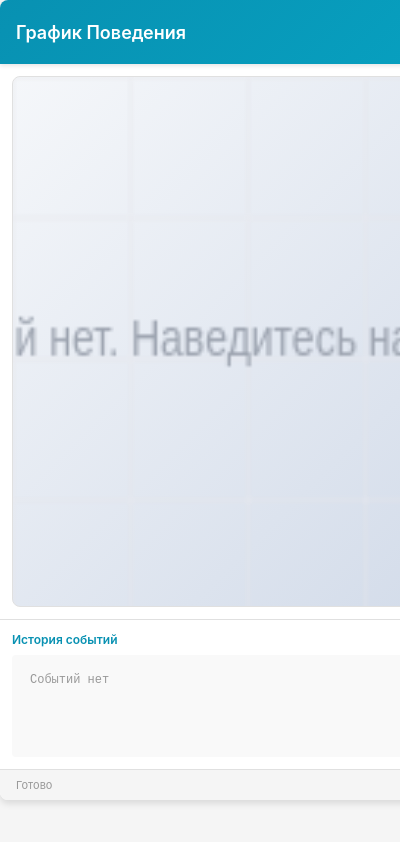
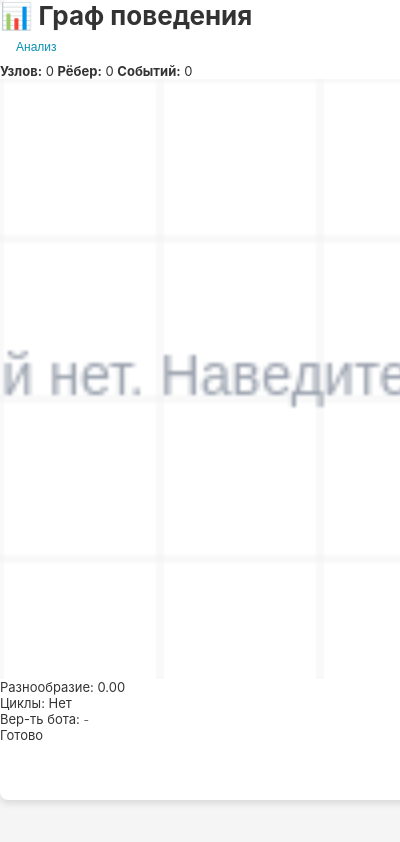
Before and after one commit to vozzhaevsn/JS_ITMO, a browser extension: page analis/src/ui/popup.html in a window 400 px wide. Shown: the top 842 px of the page. Drawn offline with Linux system fonts and the light colour scheme.

Commit message:
fix: 📐 компактный интерфейс popup - все элементы видны без скроллинга (400x600px)

```diff
--- a/analis/src/ui/popup.html
+++ b/analis/src/ui/popup.html
@@ -5,106 +5,57 @@
     <meta name="viewport" content="width=device-width, initial-scale=1.0">
     <title>Анализатор Поведения</title>
     <link rel="stylesheet" href="popup.css">
-    <style>
-        /* Встроенные стили для совместимости с Comet */
-        #graphCanvas {
-            background: linear-gradient(135deg, #f5f7fa 0%, #c3cfe2 100%);
-            border-radius: 8px;
-            margin: 0;
-            padding: 0;
-        }
-    </style>
 </head>
 <body>
     <div class="container">
-        <!-- Навигация -->
-        <div class="navbar">
-            <h1>График Поведения</h1>
-            <div class="controls">
-                <button id="btnAnalyze" class="btn btn-primary">Анализировать</button>
-                <button id="btnExport" class="btn btn-secondary">Экспорт</button>
-                <button id="btnClear" class="btn btn-secondary">Очистить</button>
+        <!-- Заголовок с кнопками -->
+        <div class="header">
+            <h1>📊 Граф поведения</h1>
+            <div class="btn-group">
+                <button id="btnAnalyze" class="btn btn-small btn-primary" title="Анализировать">Анализ</button>
+                <button id="btnExport" class="btn btn-small btn-secondary" title="Экспорт">Экспорт</button>
+                <button id="btnClear" class="btn btn-small btn-secondary" title="Очистить">✕</button>
             </div>
         </div>
 
-        <!-- Основное содержимое -->
-        <div class="main-content">
-            <!-- График (canvas вместо Cytoscape для совместимости) -->
-            <canvas id="graphCanvas" class="graph-container"></canvas>
+        <!-- Компактная информация -->
+        <div class="info-bar">
+            <span class="info-item">
+                <strong>Узлов:</strong> <span id="nodeCount">0</span>
+            </span>
+            <span class="info-item">
+                <strong>Рёбер:</strong> <span id="edgeCount">0</span>
+            </span>
+            <span class="info-item">
+                <strong>Событий:</strong> <span id="eventCount">0</span>
+            </span>
+        </div>
 
-            <!-- Панель информации -->
-            <div class="sidebar">
-                <div class="panel">
-                    <h3>ИНФОРМАЦИЯ СЕССИИ</h3>
-                    <div class="info-group">
-                        <label>Узлов:</label>
-                        <span id="nodeCount">0</span>
-                    </div>
-                    <div class="info-group">
-                        <label>Рёбер:</label>
-                        <span id="edgeCount">0</span>
-                    </div>
-                    <div class="info-group">
-                        <label>Событий:</label>
-                        <span id="eventCount">0</span>
-                    </div>
-                    <div class="info-group">
-                        <label>Время:</label>
-                        <span id="duration">0с</span>
-                    </div>
-                </div>
+        <!-- График (основной элемент) -->
+        <canvas id="graphCanvas" class="graph"></canvas>
 
-                <div class="panel">
-                    <h3>КЛАССИФИКАЦИЯ</h3>
-                    <div class="classification">
-                        <div id="classResult" class="class-badge">-</div>
-                        <div id="confidence" class="confidence-meter">
-                            <div id="confidenceBar" class="confidence-bar" style="width: 0%"></div>
-                        </div>
-                        <span id="confidenceText">-</span>
-                    </div>
-                </div>
-
-                <div class="panel">
-                    <h3>МЕТРИКИ</h3>
-                    <div id="metrics" class="metrics-list">
-                        <div class="metric-item">
-                            <span class="metric-label">Разнообразие пути:</span>
-                            <span class="metric-value" id="metricPathVariety">0.00</span>
-                        </div>
-                        <div class="metric-item">
-                            <span class="metric-label">Сложные циклы:</span>
-                            <span class="metric-value" id="metricComplexCycles">Нет</span>
-                        </div>
-                        <div class="metric-item">
-                            <span class="metric-label">Среднее время:</span>
-                            <span class="metric-value" id="metricAvgTiming">0мс</span>
-                        </div>
-                        <div class="metric-item">
-                            <span class="metric-label">Дисперсия:</span>
-                            <span class="metric-value" id="metricVariance">0.00</span>
-                        </div>
-                    </div>
-                </div>
+        <!-- Метрики в одну строку -->
+        <div class="metrics-bar">
+            <div class="metric">
+                <span class="label">Разнообразие:</span>
+                <span class="value" id="metricPathVariety">0.00</span>
+            </div>
+            <div class="metric">
+                <span class="label">Циклы:</span>
+                <span class="value" id="metricComplexCycles">Нет</span>
+            </div>
+            <div class="metric">
+                <span class="label">Вер-ть бота:</span>
+                <span class="value" id="confidenceText">-</span>
             </div>
         </div>
 
-        <!-- Таблица событий -->
-        <div class="events-panel">
-            <h3>История событий</h3>
-            <div id="eventsList" class="events-list">
-                <p style="color: #999; font-size: 12px; padding: 10px;">Событий нет</p>
-            </div>
-        </div>
-
-        <!-- Нижняя строка статуса -->
-        <div class="status-bar">
+        <!-- Статус -->
+        <div class="status">
             <span id="status">Готово</span>
-            <span id="time"></span>
         </div>
     </div>
 
-    <!-- Исходящие скрипты (локальные) -->
     <script src="popup.js"></script>
 </body>
 </html>
```
